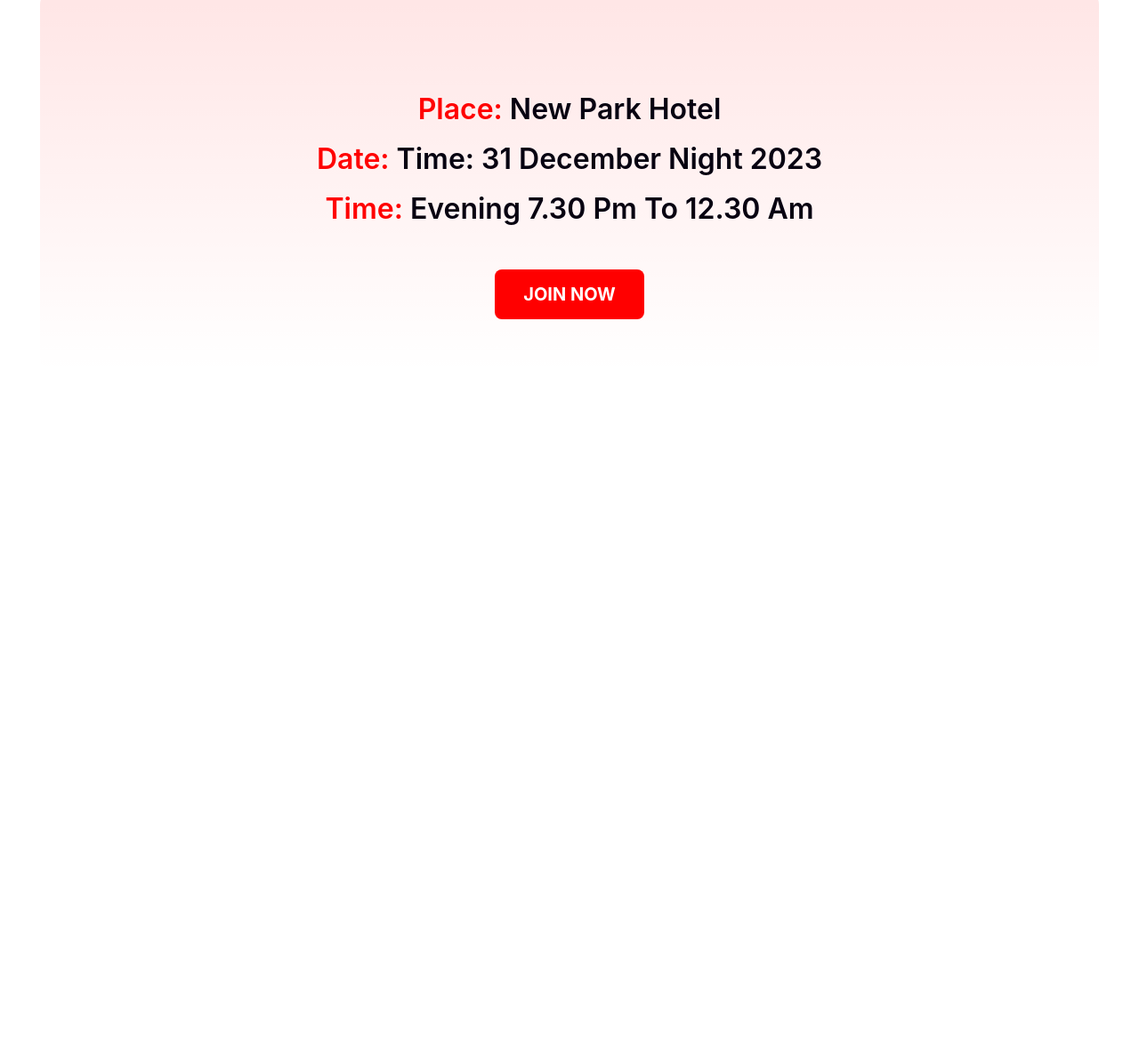
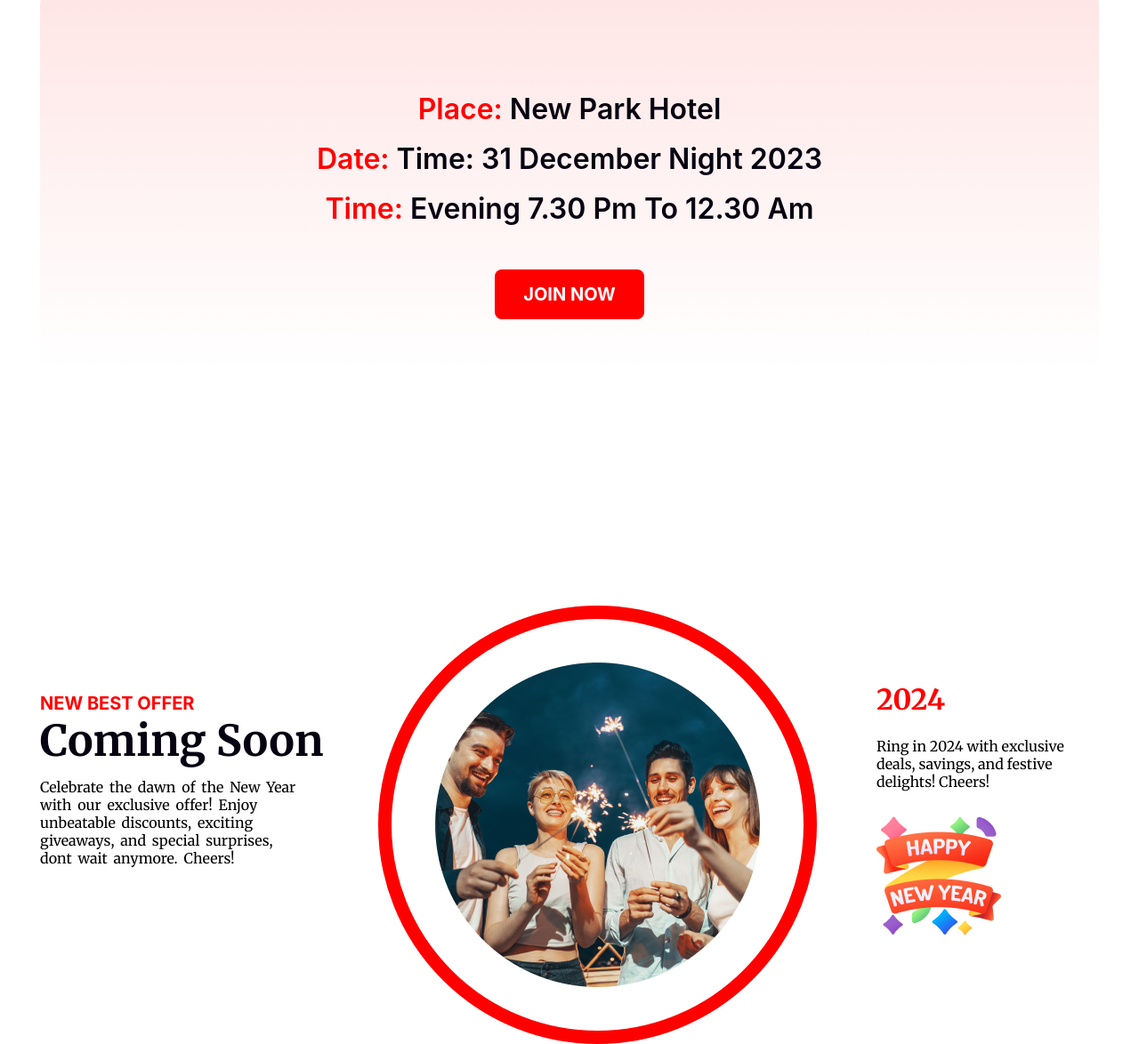
Before and after one commit to im-sanny/assignment-01, a plain HTML site: page index.html in a window 1280 px wide. Shown: the part 2323-3497 px from the top of the page at 89% size. Before the commit the page ends 2750 px from the top, so only its background shows below. Drawn offline with Linux system fonts and the light colour scheme.

Commit message:
fifth and upcoming section added

```diff
--- a/index.html
+++ b/index.html
@@ -34,8 +34,8 @@
      <!-- main section -->
      <main>
         <div class="party-container">
-            <div class="wecome-newyear">
-                <img src="/resources/Group 70.png" alt="">
+            <div class="wellcome-newyear">
+                <img src="/resources/Group_70-removebg-preview.png" alt="">
             </div>
             <h1 class="party-heading">Welcome to midnight party</h1>
             <p class="party-paragraph">Join us for an exciting evening filled with music, laughter, and joy at our upcoming party. Don't miss the celebration! </p>
@@ -54,8 +54,30 @@
             </div>
          <div>
         </div>
+        <!-- fifth section -->
+        <!-- upcoming section -->
+        <div class="upcoming">
+            <div class="best-offer">
+                <h3 class="upcoming-third"><span class="orange-party">NEW BEST OFFER</span></h3>
+                <h1 class="upcoming-heading">Coming Soon</h1>
+                <p class="upcoming-p">
+                    Celebrate the dawn of the New Year with our exclusive offer! Enjoy unbeatable discounts, exciting giveaways, and special surprises, dont wait anymore. Cheers!
+                </p>
+            </div>
+            <div class="second-deal">
+                <h1><span class="orange-party"> 2024</span></h1>
+                <p>Ring in 2024 with exclusive deals, savings, and festive delights! Cheers!</p>
+            <div class="upcoming-img">
+                    <img src="/resources/Group 96.png" alt="">
+            </div>
+            </div>
+            <div class="celebration-img">
+                <img src="/resources/Ellipse 1.png" alt="">
+            </div>
+        </div>
 
      </main>
+
 
     </header>
 </body>
--- a/style/style.css
+++ b/style/style.css
@@ -123,7 +123,7 @@ padding-top: 130px;
     line-height: normal;
     text-transform: uppercase;
 }
-.wecome-newyear{
+.wellcome-newyear{
     display: flex;
     width: 319.83px;
     height: 464.662px;
@@ -176,3 +176,60 @@ padding-top: 130px;
     border: none;
     margin-top: 40px;
 }
+
+/* fifth-section */
+
+.upcoming{
+    width: 1190px;
+    height: 600px;
+    border-radius: 16px;
+    background: #fff;
+    margin: 140px 35px 0 37px;
+}
+.upcoming-third{
+    font-family: Inter;
+    font-size: 20px;
+    font-style: normal;
+    line-height: normal;
+    padding-top: 220px;
+}
+.upcoming-heading{
+    color: #070211;
+    font-family: Merriweather;
+    font-size: 48px;
+    font-style: normal;
+    font-weight: 900;
+    line-height: normal;
+    margin-top: -20px;
+}
+.upcoming-p{
+    width: 300px;
+    margin-top: -20px;
+    word-spacing: 3px;
+}
+.second-deal{
+    display: block;
+    float: right;
+    margin-top: -245px;
+    width: 250px;
+    margin-bottom: 60px;
+    display: block;
+}
+.upcoming-img{
+    float: right;
+    margin-top: 10px;
+    width: 250px;
+    display: block;
+}
+.celebration-img{
+    display: flex;
+    align-items: center;
+    justify-content: center;
+    margin-top: -310px;margin-left: 380px;
+}
+.celebration-img{
+     width: 463px;
+    height: 463px;
+    border-radius: 463px;
+    border: 15px solid #F00;
+}
```
Also changed, not shown: resources/Group_70-removebg-preview.png (added).
